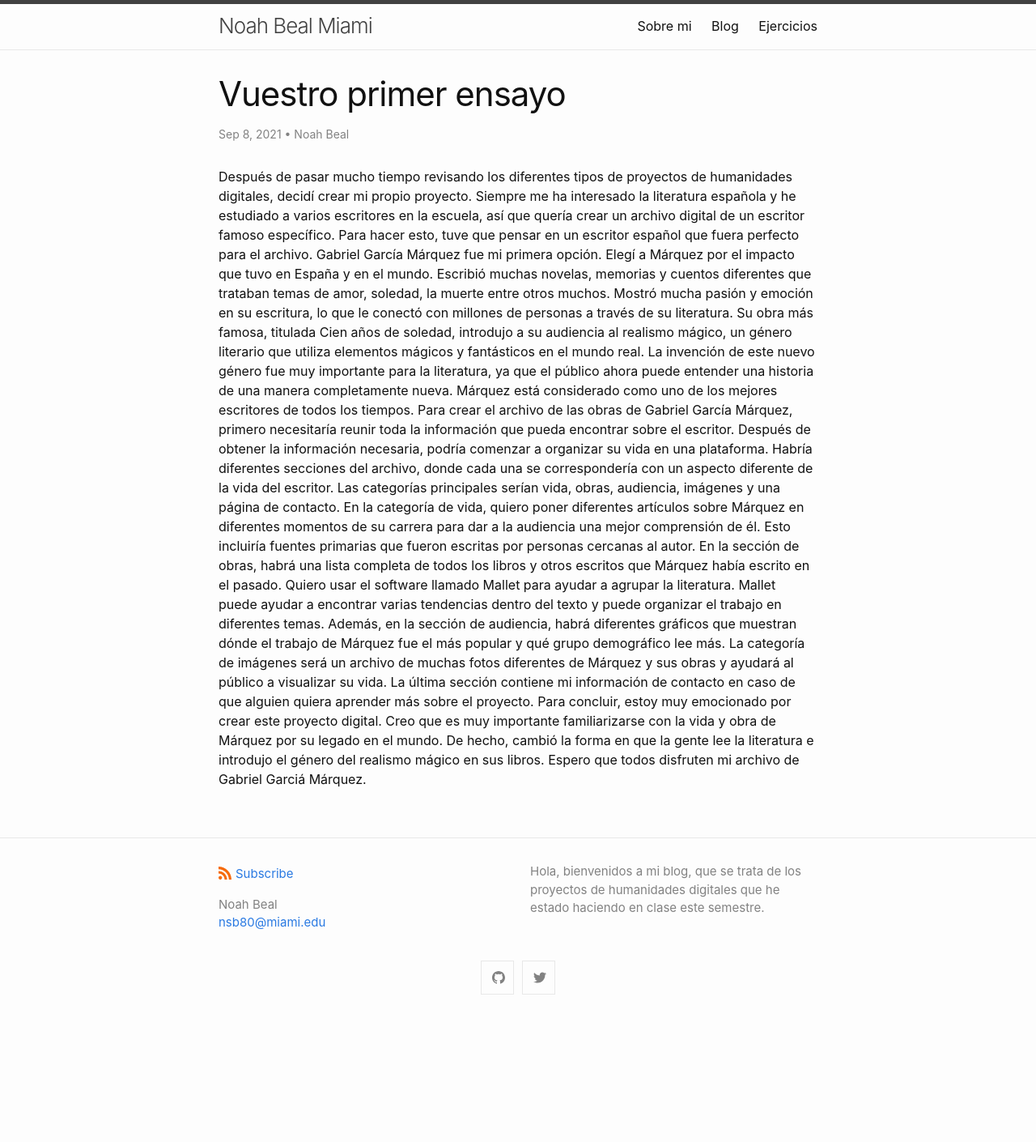
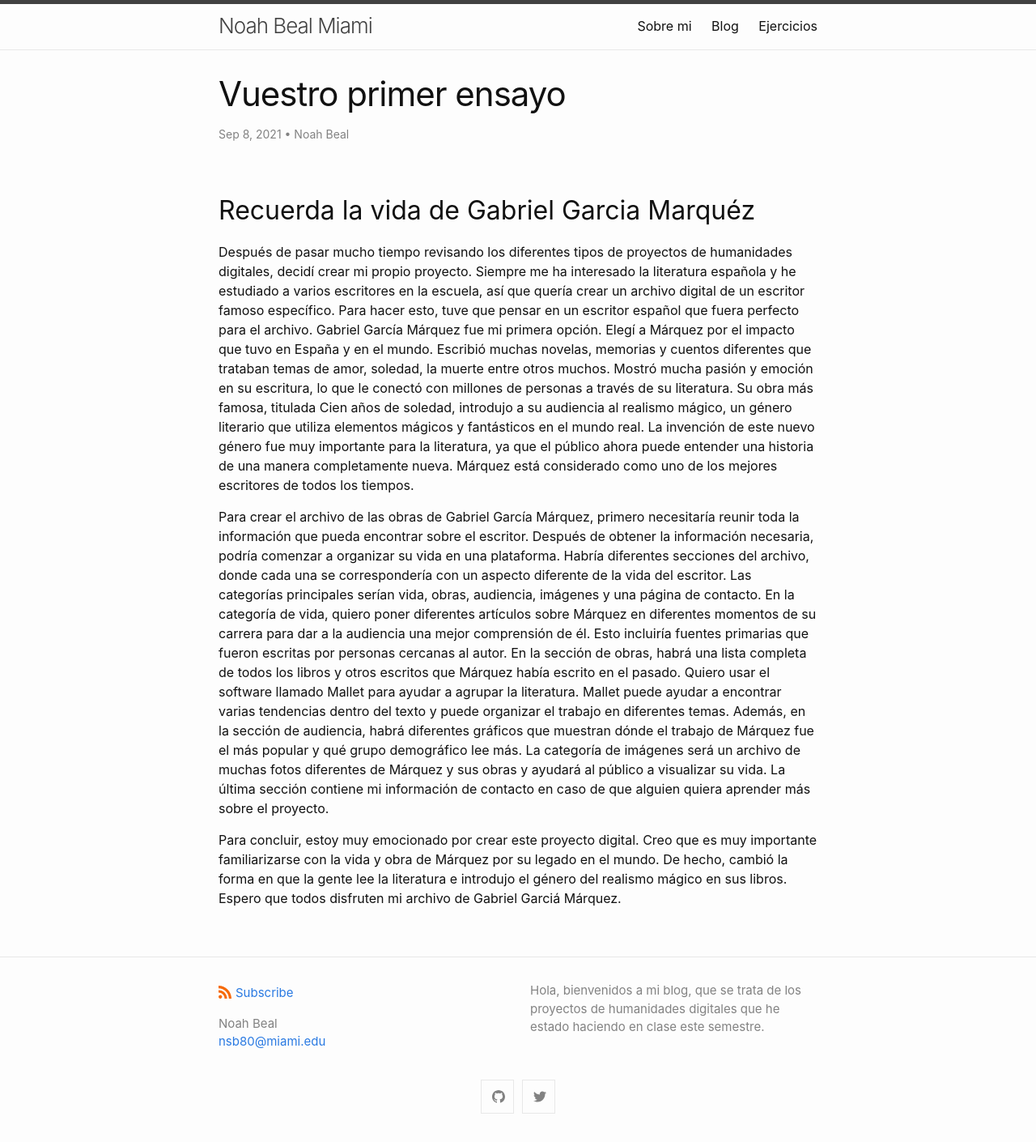
Before and after one commit to NoahBeal/NoahBeal.github.io, a Jekyll site: the page built from _posts/2021-09-08-ensayo1.md, in a window 1280 px wide. Shown: the whole page at 81% size. Built offline with Jekyll 4.4.1, drawn with Linux system fonts in a browser that asks for light colours; before the commit the page ends 1263 px from its top, so only the background shows below that.

Commit message:
Update 2021-09-08-ensayo1.md

```diff
--- a/_posts/2021-09-08-ensayo1.md
+++ b/_posts/2021-09-08-ensayo1.md
@@ -5,10 +5,13 @@ date: 2021-09-08
 author: Noah Beal
 ---
 
+## Recuerda la vida de Gabriel Garcia Marquéz
 
 
 
 
 Después de pasar mucho tiempo revisando los diferentes tipos de proyectos de humanidades digitales, decidí crear mi propio proyecto. Siempre me ha interesado la literatura española y he estudiado a varios escritores en la escuela, así que quería crear un archivo digital de un escritor famoso específico. Para hacer esto, tuve que pensar en un escritor español que fuera perfecto para el archivo. Gabriel García Márquez fue mi primera opción. Elegí a Márquez por el impacto que tuvo en España y en el mundo. Escribió muchas novelas, memorias y cuentos diferentes que trataban temas de amor, soledad, la muerte entre otros muchos. Mostró mucha pasión y emoción en su escritura, lo que le conectó con millones de personas a través  de  su literatura. Su obra más famosa, titulada Cien años de soledad, introdujo a su audiencia al realismo mágico, un género literario que utiliza elementos mágicos y fantásticos en el mundo real. La invención de este nuevo género fue muy importante para la literatura, ya que el público ahora puede entender una historia de una manera completamente nueva. Márquez está considerado como uno de los mejores escritores de todos los tiempos.
+
 Para crear el archivo de las obras de Gabriel García Márquez, primero necesitaría reunir toda la información que pueda encontrar sobre el escritor. Después de obtener la información necesaria, podría  comenzar a organizar su vida en una plataforma. Habría diferentes secciones del archivo, donde cada una se correspondería con un aspecto diferente de la vida del escritor. Las categorías principales serían vida, obras, audiencia, imágenes y una página de contacto. En la categoría de vida, quiero poner diferentes artículos sobre Márquez en diferentes momentos de su carrera para dar a la audiencia una mejor comprensión de él. Esto incluiría fuentes primarias que fueron escritas por personas cercanas al autor. En la sección de obras, habrá una lista completa de todos los libros y otros escritos que Márquez había escrito en el pasado. Quiero usar el software llamado Mallet para ayudar a agrupar la literatura. Mallet puede ayudar a encontrar varias tendencias dentro del texto y puede organizar el trabajo en diferentes temas. Además, en la sección de audiencia, habrá diferentes gráficos que muestran dónde el trabajo de Márquez fue el más popular y qué grupo demográfico lee más. La categoría de imágenes será un archivo de muchas fotos diferentes de Márquez y sus obras y ayudará al público a visualizar su vida. La última sección contiene mi información de contacto en caso de que alguien quiera aprender más sobre el proyecto.
+
 Para concluir, estoy muy emocionado por crear este proyecto digital. Creo que es muy importante familiarizarse con la vida y obra de Márquez por su legado en el mundo. De hecho, cambió la forma en que la gente lee la literatura e introdujo el género del realismo mágico en sus libros. Espero que todos disfruten mi archivo de Gabriel Garciá Márquez.
```
